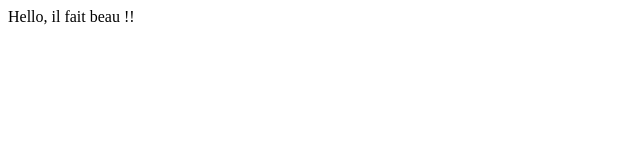
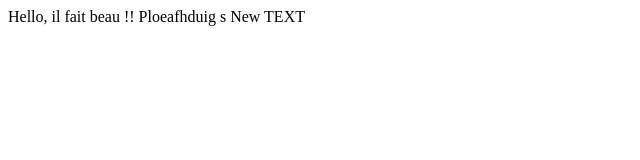
Before and after one commit to SanGarmon/wired-website, a plain HTML site: page index.html in a window 1280 px wide. Shown: the whole page, without its empty margins (0-640 px from the left). Drawn offline with Linux system fonts and the light colour scheme.

Commit message:
third comit!

```diff
--- a/index.html
+++ b/index.html
@@ -6,5 +6,13 @@
   </head>
   <body>
     Hello, il fait beau !!
+    Ploeafhduig
+
+
+
+
+    s
+
+New TEXT
   </body>
 </html>
```
Also changed, not shown: January/TestFile_No1.txt (added).
